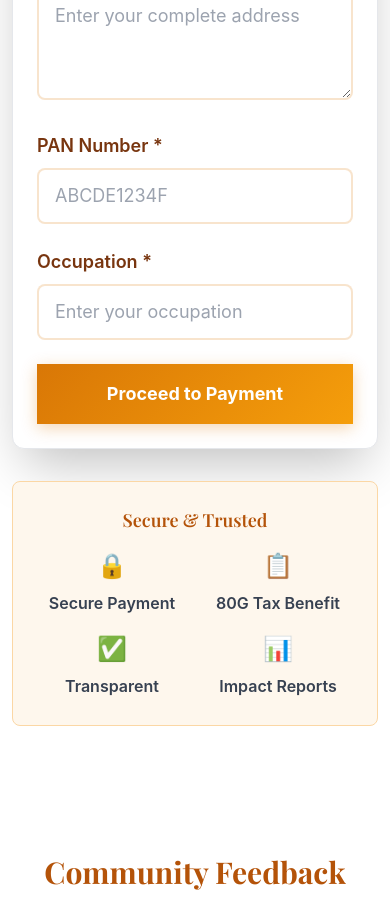
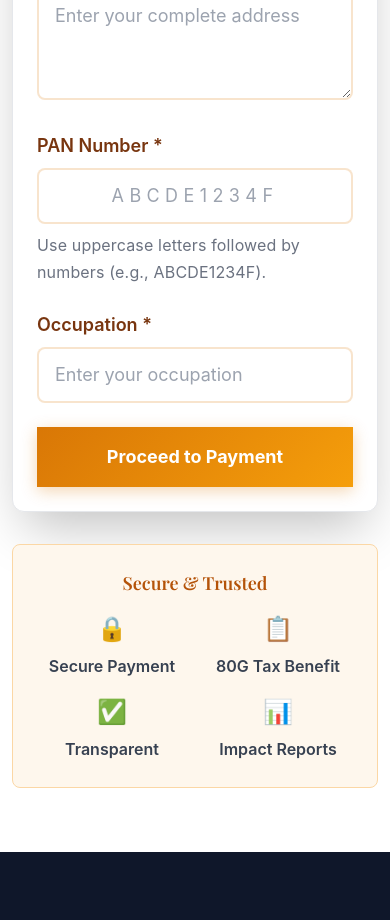
Before and after one commit to jsam2005/diya_charity, a React (Vite) app in the folder frontend/: page / in a window 390 px wide. Shown: the part 10020-10940 px from the top of the page. Built offline with nearby package versions, Linux system fonts and the light colour scheme.

Commit message:
Improve mobile layout and donation form UX

```diff
--- a/frontend/src/components/DonationForm.tsx
+++ b/frontend/src/components/DonationForm.tsx
@@ -39,6 +39,7 @@ const DonationForm: React.FC = () => {
     handleSubmit,
     formState: { errors },
     watch,
+    setValue,
   } = useForm<DonationFormData>({
     defaultValues: {
       donationType: 'one-time',
@@ -55,6 +56,19 @@ const DonationForm: React.FC = () => {
   const amount = watch('amount');
 
   const quickAmounts = ['500', '1000', '2500', '5000', '10000'];
+
+  const handleQuickAmountSelect = (quickAmount: string) => {
+    setValue('amount', quickAmount, {
+      shouldDirty: true,
+      shouldValidate: true,
+    });
+  };
+
+  const handlePanInput = (event: React.FormEvent<HTMLInputElement>) => {
+    const target = event.currentTarget;
+    const sanitized = target.value.toUpperCase().replace(/[^A-Z0-9]/g, '');
+    target.value = sanitized;
+  };
 
   const onSubmit = (data: DonationFormData) => {
     console.log('Donation Form Data:', data);
@@ -173,10 +187,8 @@ const DonationForm: React.FC = () => {
                         type="button"
                         whileHover={{ scale: 1.05 }}
                         whileTap={{ scale: 0.95 }}
-                        onClick={() => {
-                          const event = { target: { value: quickAmount } };
-                          register('amount').onChange(event as any);
-                        }}
+                        onClick={() => handleQuickAmountSelect(quickAmount)}
+                        aria-pressed={amount === quickAmount}
                         className={`p-3 rounded-lg border-2 font-bold text-base transition-all duration-300 ${
                           amount === quickAmount
                             ? 'border-primary-500 bg-primary-50 text-primary-700 shadow-md'
@@ -202,6 +214,7 @@ const DonationForm: React.FC = () => {
                     id="amount"
                     min="100"
                     step="100"
+                    inputMode="numeric"
                     className={`form-input text-lg ${errors.amount ? 'border-red-500' : ''}`}
                     placeholder="Or enter custom amount (minimum ₹100)"
                   />
@@ -284,10 +297,19 @@ const DonationForm: React.FC = () => {
                     type="text"
                     id="pan"
                     maxLength={10}
-                    className={`form-input text-lg uppercase ${errors.pan ? 'border-red-500' : ''}`}
+                    className={`form-input text-lg uppercase tracking-[0.3em] text-center ${errors.pan ? 'border-red-500' : ''}`}
                     placeholder="ABCDE1234F"
                     style={{ textTransform: 'uppercase' }}
+                    autoComplete="off"
+                    inputMode="text"
+                    aria-describedby="pan-helper-text"
+                    onInput={handlePanInput}
                   />
+                  {!errors.pan && (
+                    <p id="pan-helper-text" className="text-sm text-gray-500 mt-2">
+                      Use uppercase letters followed by numbers (e.g., ABCDE1234F).
+                    </p>
+                  )}
                   {errors.pan && (
                     <p className="form-error mt-1">{errors.pan.message}</p>
                   )}
--- a/frontend/src/index.css
+++ b/frontend/src/index.css
@@ -185,6 +185,20 @@
   .text-xs {
     font-size: 0.9375rem !important;
     line-height: 1.7 !important;
+  }
+
+  /* Normalize appearance across browsers for form controls */
+  button,
+  input[type='button'],
+  input[type='reset'],
+  input[type='submit'] {
+    appearance: button;
+    -webkit-appearance: button;
+  }
+
+  input[type='search'] {
+    appearance: textfield;
+    -webkit-appearance: textfield;
   }
 
   /* Activity box descriptions and sub-content - Different serif font */
@@ -737,6 +751,23 @@
    MOBILE HERO SECTION IMPROVEMENTS
    ============================================ */
 @media (max-width: 768px) {
+  /* Remove animated gradient background that shows as purple bars on small screens */
+  body {
+    background: #0f172a;
+  }
+
+  body::before,
+  body::after {
+    display: none;
+  }
+
+  html,
+  body,
+  #root {
+    width: 100%;
+    overflow-x: hidden;
+  }
+
   /* Better spacing for mobile hero */
   #home {
     padding-top: 0;
```
